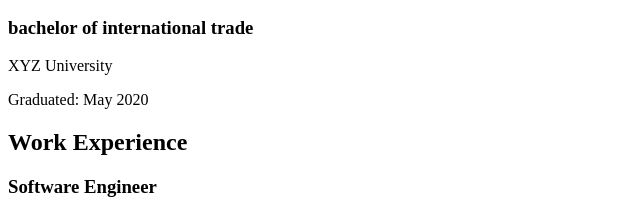
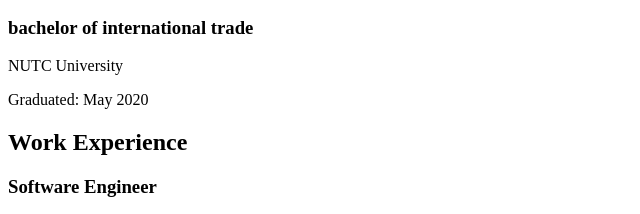
Before and after one commit to fangxin999/xin, a plain HTML site: page index.html in a window 1280 px wide. Shown: the part 231-445 px from the top of the page, 0-640 px from the left. Drawn offline with Linux system fonts and the light colour scheme.

Commit message:
Update index.html

```diff
--- a/index.html
+++ b/index.html
@@ -13,7 +13,7 @@
     </ul>
     <h2>Education</h2>
     <h3>bachelor of international trade</h3>
-    <p>XYZ University</p>
+    <p>NUTC University</p>
     <p>Graduated: May 2020</p>
     <h2>Work Experience</h2>
     <h3>Software Engineer</h3>
```
